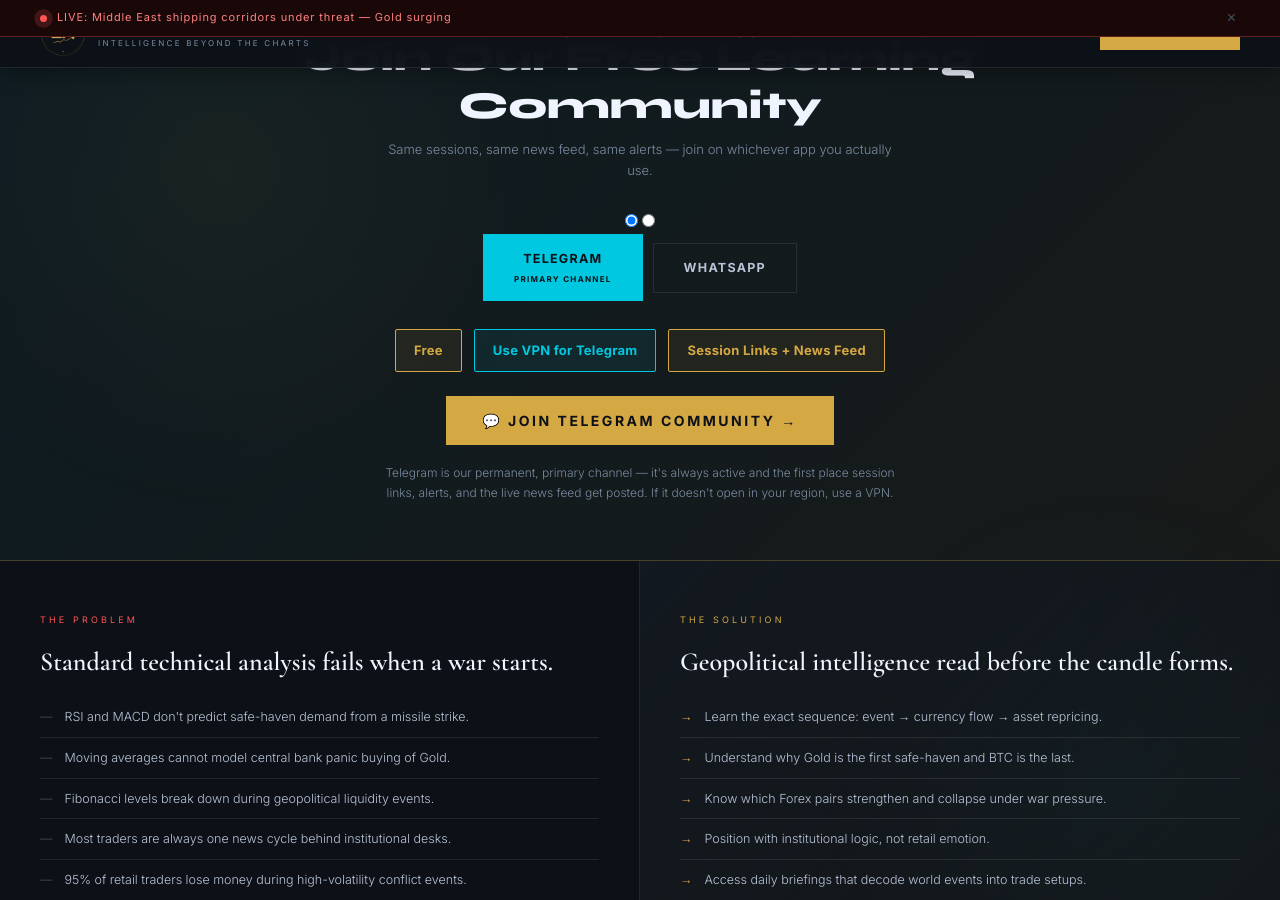
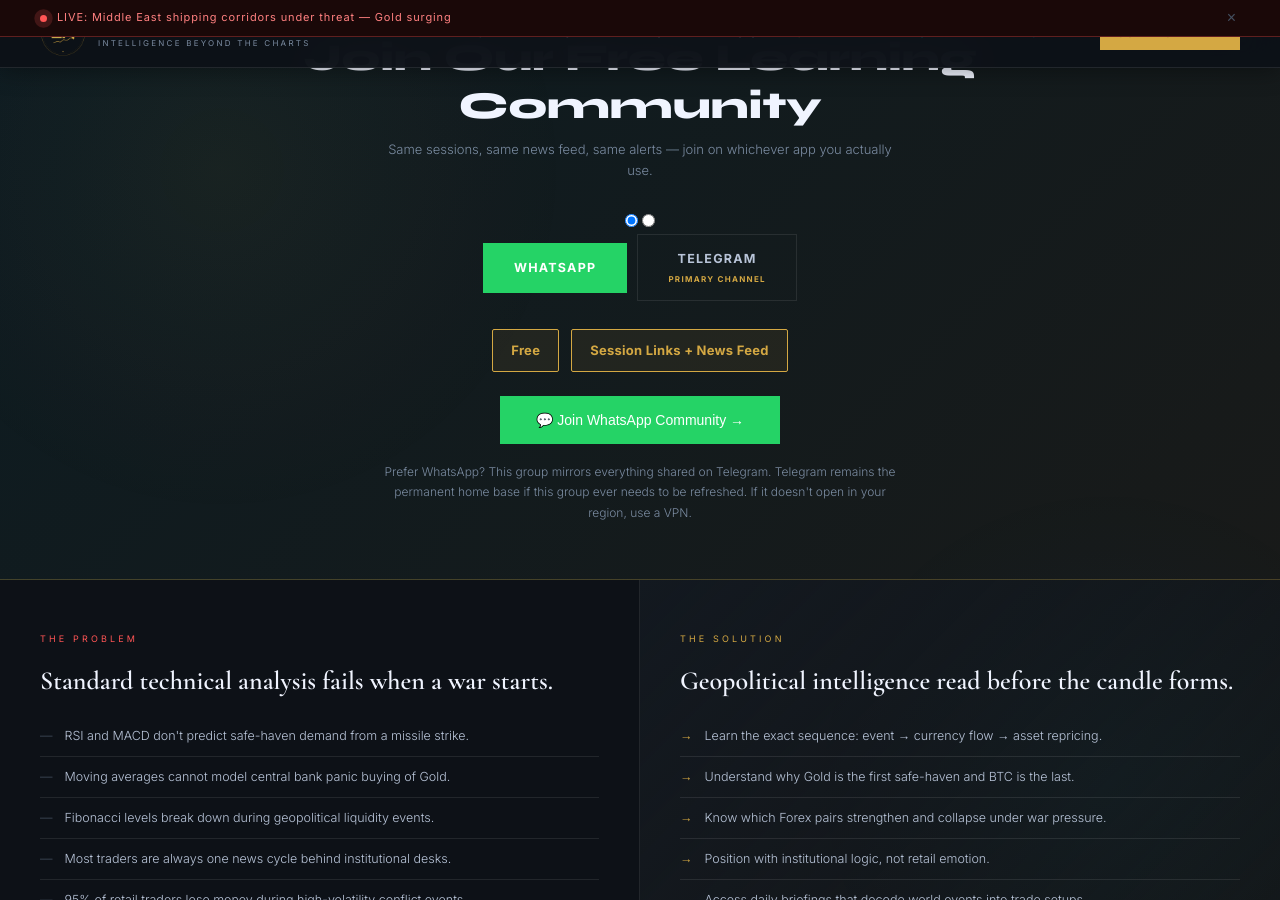
Before and after one commit to edgeaurum5-star/website-CRM, a Jekyll site: the page built from academy.html, in a window 1280 px wide and 900 px high, scrolled down 934 px. Built offline with Jekyll 4.4.1, drawn with Linux system fonts in a browser that asks for light colours; a script that is not in the unit is left out; some of the changed text lies outside the part shown.

Commit message:
Update academy.html

```diff
--- a/academy.html
+++ b/academy.html
@@ -37,15 +37,26 @@
     <p class="community-banner-sub">Same sessions, same news feed, same alerts — join on whichever app you actually use.</p>
 
     <div class="community-tabs">
-      <input type="radio" name="community-type-1" id="ctab-telegram-1" class="tab-radio" checked>
-      <input type="radio" name="community-type-1" id="ctab-whatsapp-1" class="tab-radio">
+      <input type="radio" name="community-type-1" id="ctab-whatsapp-1" class="tab-radio" checked>
+      <input type="radio" name="community-type-1" id="ctab-telegram-1" class="tab-radio">
 
       <div class="ctab-buttons">
+        <label for="ctab-whatsapp-1" class="ctab-btn ctab-btn-whatsapp">WhatsApp</label>
         <label for="ctab-telegram-1" class="ctab-btn ctab-btn-telegram">
           Telegram
           <span class="ctab-pin">Primary Channel</span>
         </label>
-        <label for="ctab-whatsapp-1" class="ctab-btn ctab-btn-whatsapp">WhatsApp</label>
+      </div>
+
+      <div class="ctab-panel panel-whatsapp-1">
+        <div class="community-banner-points">
+          <span class="tb-point tb-point-gold">Free</span>
+          <span class="tb-point tb-point-gold">Session Links + News Feed</span>
+        </div>
+        <a href="{{ s.whatsapp_url | default: 'https://chat.whatsapp.com/Dnk81nFxZre1mOrWfxul95' }}" target="_blank" rel="noopener">
+          <button class="btn-green community-banner-btn">💬 Join WhatsApp Community →</button>
+        </a>
+        <p class="community-banner-note">Prefer WhatsApp? This group mirrors everything shared on Telegram. Telegram remains the permanent home base if this group ever needs to be refreshed. If it doesn't open in your region, use a VPN.</p>
       </div>
 
       <div class="ctab-panel panel-telegram-1">
@@ -58,17 +69,6 @@
           <button class="btn-gold community-banner-btn">💬 Join Telegram Community →</button>
         </a>
         <p class="community-banner-note">Telegram is our permanent, primary channel — it's always active and the first place session links, alerts, and the live news feed get posted. If it doesn't open in your region, use a VPN.</p>
-      </div>
-
-      <div class="ctab-panel panel-whatsapp-1">
-        <div class="community-banner-points">
-          <span class="tb-point tb-point-gold">Free</span>
-          <span class="tb-point tb-point-gold">Session Links + News Feed</span>
-        </div>
-        <a href="{{ s.whatsapp_url | default: 'https://chat.whatsapp.com/Dnk81nFxZre1mOrWfxul95' }}" target="_blank" rel="noopener">
-          <button class="btn-green community-banner-btn">💬 Join WhatsApp Community →</button>
-        </a>
-        <p class="community-banner-note">Prefer WhatsApp? This group mirrors everything shared on Telegram. Telegram remains the permanent home base if this group ever needs to be refreshed. If it doesn't open in your region, use a VPN.</p>
       </div>
     </div>
   </div>
@@ -155,15 +155,22 @@
     <p class="community-banner-sub">Join traders already discussing daily market moves, ask questions, and get a feel for how we think — completely free, no commitment, no upsell waiting on the other side.</p>
 
     <div class="community-tabs">
-      <input type="radio" name="community-type-2" id="ctab-telegram-2" class="tab-radio" checked>
-      <input type="radio" name="community-type-2" id="ctab-whatsapp-2" class="tab-radio">
+      <input type="radio" name="community-type-2" id="ctab-whatsapp-2" class="tab-radio" checked>
+      <input type="radio" name="community-type-2" id="ctab-telegram-2" class="tab-radio">
 
       <div class="ctab-buttons">
+        <label for="ctab-whatsapp-2" class="ctab-btn ctab-btn-whatsapp">WhatsApp</label>
         <label for="ctab-telegram-2" class="ctab-btn ctab-btn-telegram">
           Telegram
           <span class="ctab-pin">Primary Channel</span>
         </label>
-        <label for="ctab-whatsapp-2" class="ctab-btn ctab-btn-whatsapp">WhatsApp</label>
+      </div>
+
+      <div class="ctab-panel panel-whatsapp-2">
+        <a href="{{ s.whatsapp_url | default: 'https://chat.whatsapp.com/Dnk81nFxZre1mOrWfxul95' }}" target="_blank" rel="noopener">
+          <button class="btn-green community-banner-btn">Join WhatsApp Group →</button>
+        </a>
+        <p class="community-banner-note">Prefer WhatsApp? This group mirrors everything shared on Telegram, which remains the permanent home base.</p>
       </div>
 
       <div class="ctab-panel panel-telegram-2">
@@ -171,13 +178,6 @@
           <button class="btn-gold community-banner-btn">Join Telegram Channel →</button>
         </a>
         <p class="community-banner-note">Telegram is our permanent, primary channel — always active, with session links, alerts, and the news feed posted there first.</p>
-      </div>
-
-      <div class="ctab-panel panel-whatsapp-2">
-        <a href="{{ s.whatsapp_url | default: 'https://chat.whatsapp.com/Dnk81nFxZre1mOrWfxul95' }}" target="_blank" rel="noopener">
-          <button class="btn-green community-banner-btn">Join WhatsApp Group →</button>
-        </a>
-        <p class="community-banner-note">Prefer WhatsApp? This group mirrors everything shared on Telegram, which remains the permanent home base.</p>
       </div>
     </div>
   </div>
```
